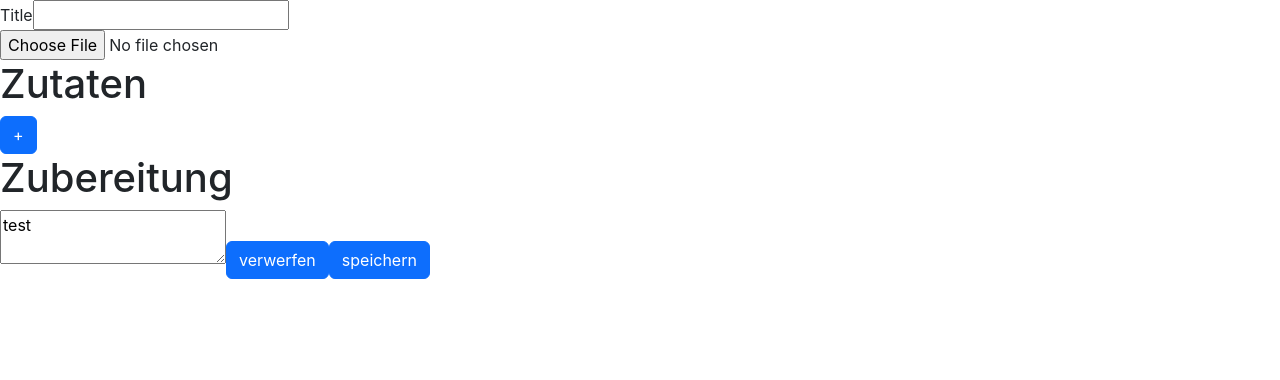
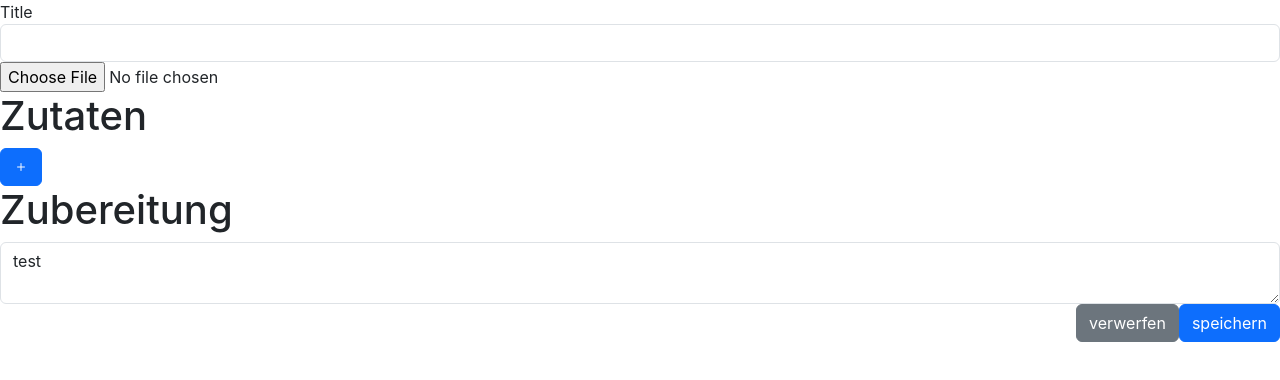
Before and after one commit to KlnSdr/webEngineering-2024-frontend, a React (Create React App) app in the folder frontend-react/: page / in a window 1280 px wide. Shown: the top 380 px of the page. Built offline with nearby package versions, Linux system fonts and the light colour scheme.

Commit message:
[FRONTEND-7]: use bootstrap icons and some more styling

```diff
--- a/frontend-react/package.json
+++ b/frontend-react/package.json
@@ -11,6 +11,7 @@
     "@types/react": "^18.3.3",
     "@types/react-dom": "^18.3.0",
     "bootstrap": "^5.3.3",
+    "bootstrap-icons": "^1.11.3",
     "react": "^18.3.1",
     "react-bootstrap": "^2.10.4",
     "react-dom": "^18.3.1",
--- a/frontend-react/src/App.tsx
+++ b/frontend-react/src/App.tsx
@@ -1,5 +1,6 @@
 import CreateRecipeView from "./views/CreateRecipeView";
 import 'bootstrap/dist/css/bootstrap.min.css';
+import 'bootstrap-icons/font/bootstrap-icons.css';
 
 function App() {
   return (
--- a/frontend-react/src/components/AddProductLine.tsx
+++ b/frontend-react/src/components/AddProductLine.tsx
@@ -1,6 +1,7 @@
 import React, { useState } from "react";
 import Dropdown from "./Dropdown";
 import Button from "react-bootstrap/Button";
+import Stack from "react-bootstrap/Stack";
 
 interface AddProductLineProps {
   products: string[];
@@ -22,7 +23,7 @@ const AddProductLine: React.FC<AddProductLineProps> = ({
   const [product, setProduct] = useState(initialValue);
 
   return (
-    <div>
+    <Stack direction="horizontal">
       <Dropdown
         options={products}
         initialValue={product}
@@ -39,16 +40,16 @@ const AddProductLine: React.FC<AddProductLineProps> = ({
           setAmount(parseInt(e.target.value));
           onChange(product, parseInt(e.target.value));
         }}
+        className="form-control"
       />
       <label>{unit}</label>
       <Button
         onClick={() => {
           onRemove();
         }}
-      >
-        entfernen
-      </Button>
-    </div>
+        className="bi bi-x"
+      ></Button>
+    </Stack>
   );
 };
 
--- a/frontend-react/src/components/AddProducts.tsx
+++ b/frontend-react/src/components/AddProducts.tsx
@@ -73,9 +73,8 @@ const AddProducts: React.FC<AddProductsProps> = ({
           setNeededProducts(neededProductsNew);
           onChange(neededProductsNew);
         }}
-      >
-        +
-      </Button>
+        className="bi bi-plus"
+      ></Button>
     </div>
   );
 };
--- a/frontend-react/src/components/LabelInput.tsx
+++ b/frontend-react/src/components/LabelInput.tsx
@@ -22,6 +22,7 @@ const LabelInput: React.FC<LabelInputProps> = ({
           setValue(e.target.value);
           onChange(e.target.value);
         }}
+        className="form-control"
       />
     </div>
   );
--- a/frontend-react/src/components/TextArea.tsx
+++ b/frontend-react/src/components/TextArea.tsx
@@ -14,6 +14,7 @@ const TextArea: React.FC<TextAreaProps> = ({ initialValue, onChange }) => {
         setValue(e.target.value);
         onChange(e.target.value);
       }}
+      className="form-control"
     ></textarea>
   );
 };
--- a/frontend-react/src/views/CreateRecipeView.tsx
+++ b/frontend-react/src/views/CreateRecipeView.tsx
@@ -9,6 +9,7 @@ import "../style/CreateRecipeView.css";
 import { CreateRecipe } from "../types/Recipes";
 import { NeededProduct, Product } from "../types/Products";
 import { ProductsService } from "../services/ProductService";
+import Stack from "react-bootstrap/Stack";
 
 function CreateRecipeView() {
   const emptyRecipe: CreateRecipe = {
@@ -54,10 +55,15 @@ function CreateRecipeView() {
           setState({ ...state, description: content });
         }}
       />
+          <Stack
+          direction="horizontal"
+      >
         <Button
+          variant="secondary"
           onClick={() => {
             console.log("verwerfen");
           }}
+        className="ms-auto"
         >
           verwerfen
         </Button>
@@ -68,6 +74,7 @@ function CreateRecipeView() {
         >
           speichern
         </Button>
+      </Stack>
     </div>
   );
 }
```
Also changed, not shown: 1 other file (tests, documents, lock files or other folders). Lines whose indentation alone changed are shown as unchanged.
